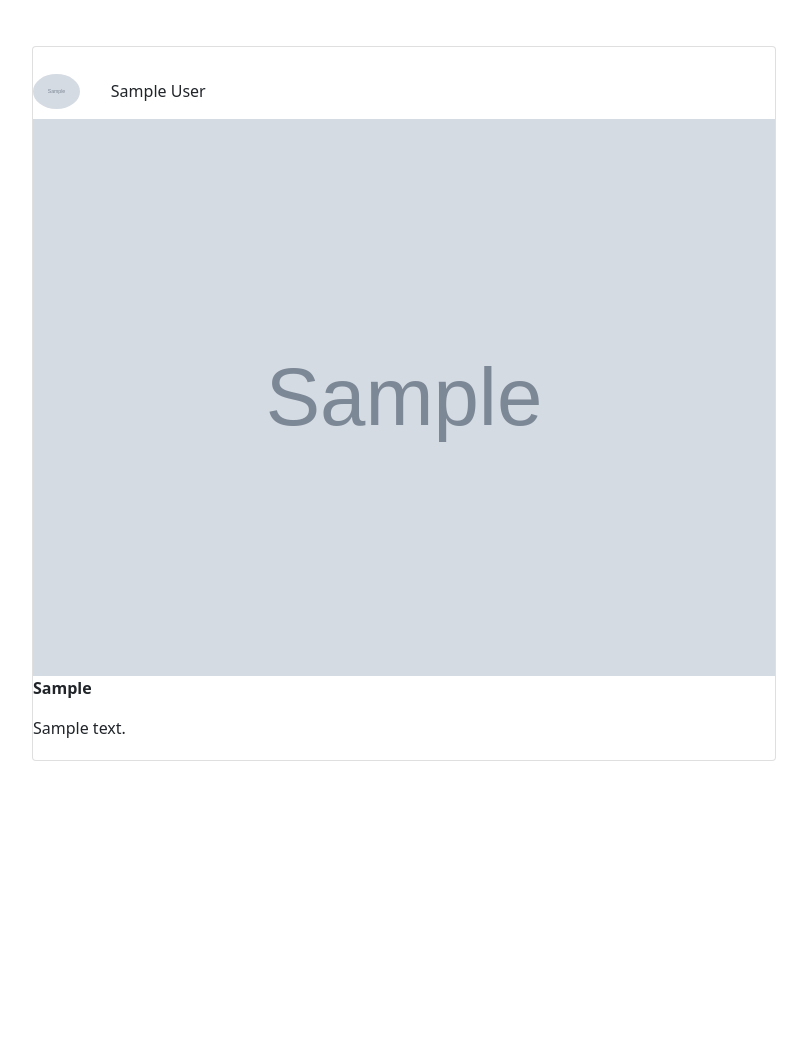
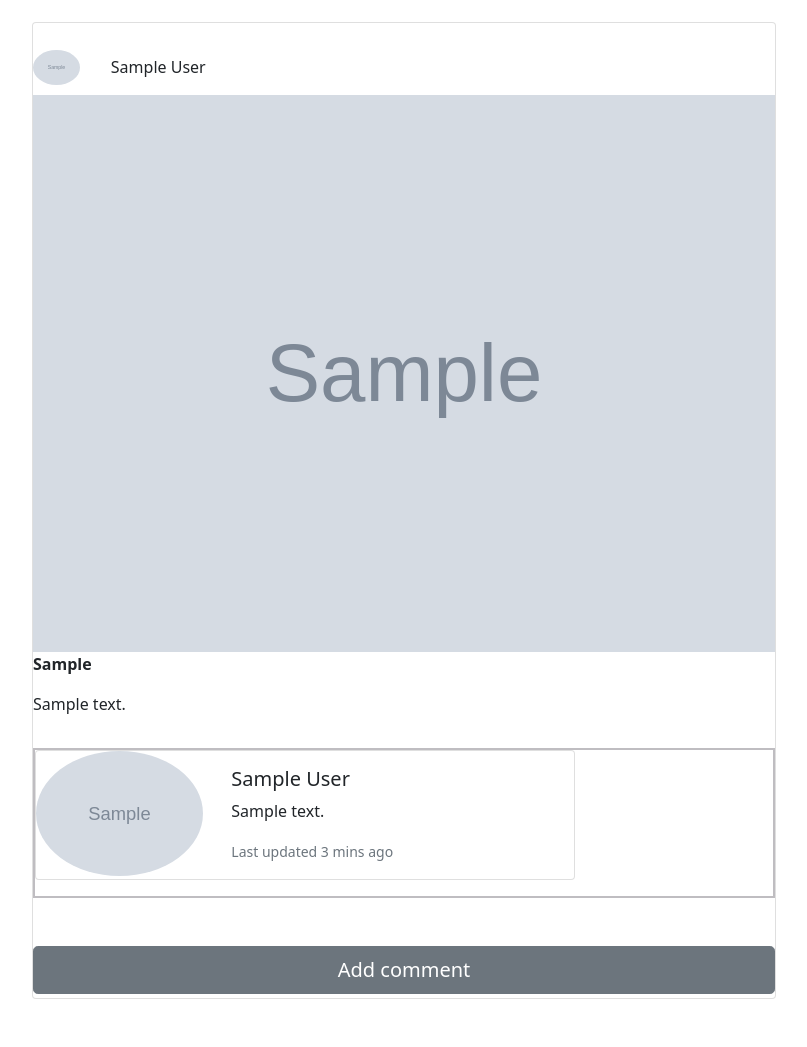
Before and after one commit to DarioRoman01/.blog, a Django app: page /posts/1 in a window 1280 px wide. Shown: the part 74-1121 px from the top of the page, without its empty margins (236-1043 px from the left). Before the commit the page ends 835 px from the top, so only its background shows below. Run offline with Django 3.2, Linux system fonts and the light colour scheme; a user stored in the database is signed in; tables that the repository leaves empty hold one stand-in row (values such as "Sample post"); grey boxes marked "Sample" are stand-in pictures; some libraries are stand-ins or nearby versions.

Commit message:
Implement a comment section for posts

```diff
--- a/posts/models.py
+++ b/posts/models.py
@@ -25,3 +25,15 @@ class Post(models.Model):
     def __str__(self):
         """Return user and title."""
         return '{} by @ {}'.format(self.title, self.user.username)
+
+class Comment(models.Model):
+    """Comments model."""
+
+    user = models.ForeignKey(User, on_delete=models.CASCADE)
+    profile = models.ForeignKey('users.Profile', on_delete=models.CASCADE)
+    post = models.ForeignKey(Post, on_delete=models.CASCADE)
+
+    content = models.CharField(max_length=255)
+
+    def __str__(self):
+        return 'comment by @{}'.format(self.user.username)
--- a/posts/urls.py
+++ b/posts/urls.py
@@ -31,5 +31,10 @@ urlpatterns = [
         route='posts/<int:id>/update',
         view=views.UpdatePostView.as_view(),
         name='update'
+    ),
+    path(
+        route='posts/<int:id>/comments',
+        view=views.AddCommentView.as_view(),
+        name='comment'
     )
 ]
--- a/posts/views.py
+++ b/posts/views.py
@@ -21,7 +21,7 @@ from django.views.generic import (
 from posts.forms import CreatePostForm
 
 # Models
-from posts.models import Post
+from posts.models import Post, Comment
 from users.models import Profile
 from django.contrib.auth.models import User
 
@@ -67,6 +67,15 @@ class PostDetailView(LoginRequiredMixin, DetailView):
         id_ = self.kwargs.get("id")
         return get_object_or_404(Post, id=id_)
 
+    def get_context_data(self, **kwargs):
+        """add comments to the context."""
+        context = super().get_context_data(**kwargs)
+        id_ = self.kwargs.get("id")
+        post = Post.objects.get(pk=id_)
+        context["comments"] = post.comment_set.all()
+        return context
+
+
 class DeletePostView(LoginRequiredMixin, DeleteView):
     """Delete post view."""
     template_name = 'posts/delete.html'
@@ -101,3 +110,27 @@ class UpdatePostView(LoginRequiredMixin, UpdateView):
         context['user'] = self.request.user
         context['profile'] = self.request.user.profile
         return context
+
+class AddCommentView(LoginRequiredMixin, CreateView):
+    """Add comment view."""
+    template_name = 'comments/new.html'
+    model = Comment
+    fields = ['user', 'profile', 'post', 'content']
+
+    def get_object(self):
+        """Get post id."""
+        id_ = self.kwargs.get("id")
+        return get_object_or_404(Post, id=id_)
+
+    def get_context_data(self, **kwargs):
+        """add users, profile and post to the context."""
+        context = super().get_context_data(**kwargs)
+        context['user'] = self.request.user
+        context['profile'] = self.request.user.profile
+        id_ = self.kwargs.get("id")
+        context['post'] = Post.objects.get(pk=id_)
+        return context
+
+    def get_success_url(self):
+        id_ = self.kwargs.get("id")
+        return reverse('posts:detail', kwargs={'id': id_})
--- a/static/css/index.css
+++ b/static/css/index.css
@@ -11,3 +11,8 @@
     background: #fff;
     border-bottom: 3px solid rgba(0,0,0,.0975);
 }
+
+#comments {
+    /* background-color: #adb5bd; */
+    border: 2px solid #bfbdc1;
+}
--- a/templates/base.html
+++ b/templates/base.html
@@ -7,7 +7,7 @@
 
 
     {% load static %}
-    <link rel="stylesheet" href="{% static 'css/index.css' %}">`
+    <link rel="stylesheet" href="{% static 'css/index.css' %}">
     <link rel="stylesheet" href="https://use.fontawesome.com/releases/v5.1.0/css/all.css" crossorigin="anonymous" />
     <link href="https://cdn.jsdelivr.net/npm/bootstrap@5.0.0-beta1/dist/css/bootstrap.min.css" rel="stylesheet" integrity="sha384-giJF6kkoqNQ00vy+HMDP7azOuL0xtbfIcaT9wjKHr8RbDVddVHyTfAAsrekwKmP1" crossorigin="anonymous">
 
@@ -16,7 +16,7 @@
 
     {% include "nav.html" %}
 
-    <div class="container mt-5">
+    <div class="container mb-5 mt-5">
         {% block container %}
         {% endblock%}
     </div>
--- /dev/null
+++ b/templates/comments/comments_card.html
@@ -0,0 +1,26 @@
+{% load static %}
+
+<div id="comments" class="mt-3">
+
+    <div class="card mb-3" style="max-width: 540px;">
+        <div class="row g-0">
+          <div class="col-md-4">
+            <a href="{% url "users:detail" comment.user.username %}">
+                {% if comment.profile.picture %}
+                <img class=" rounded-circle" height="125" src="{{ comment.profile.picture.url }}" alt="{{ comment.user.get_full_name }}">
+                {% else %}
+                <img src="{% static 'images/default-profile.png' %}" height="35" class="d-inline-block align-top rounded-circle"/>
+                {% endif %}
+            </a>
+          </div>
+          <div class="col-md-8">
+            <div class="card-body">
+              <h5 class="card-title">{{ comment.user.get_full_name }}</h5>
+              <p class="card-text">{{ comment.content }}</p>
+              <p class="card-text"><small class="text-muted">Last updated 3 mins ago</small></p>
+            </div>
+          </div>
+        </div>
+      </div>
+
+</div>
--- a/templates/posts/detail_card.html
+++ b/templates/posts/detail_card.html
@@ -28,4 +28,14 @@
     <div class="col-12">
         <p>{{ post.content }}</p>
     </div>
+
+    <div class="col-12">
+        {% for comment in comments %}
+            {% include "comments/comments_card.html" %}
+        {% endfor %}
+    </div>
+
+    <div class="d-grid">
+        <a href="{% url 'posts:comment' post.id %}" class="btn btn-lg btn-secondary mt-5">Add comment</a>
+    </div>
 </div>
--- a/templates/posts/post_card.html
+++ b/templates/posts/post_card.html
@@ -38,10 +38,6 @@
     <div class="d-grid">
         <a href="{% url 'posts:detail' post.id %}" class="btn btn-lg btn-secondary mt-5">Full Post</a>
     </div>
-    <!-- {% if request.user == post.user %}
-    <div class="d-grid">
-        <a href="{% url 'posts:update' post.id %}" class="btn btn-lg btn-secondary mt-5">Update Post</a>
-    </div>
-    {% endif %} -->
+
 
 </div>
```
Also changed, not shown: templates/comments/new.html (added, +35 -0 lines), templates/footer.html (added, +19 -0 lines), 1 other file.
